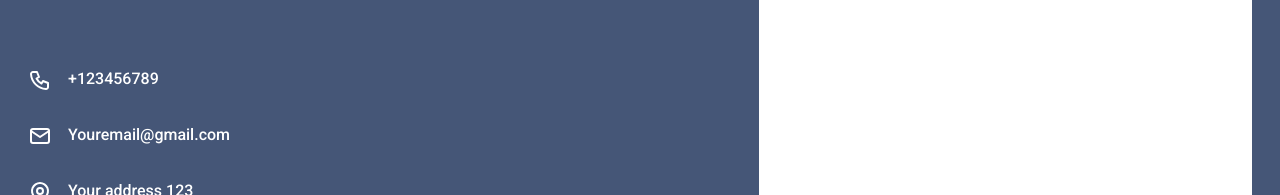
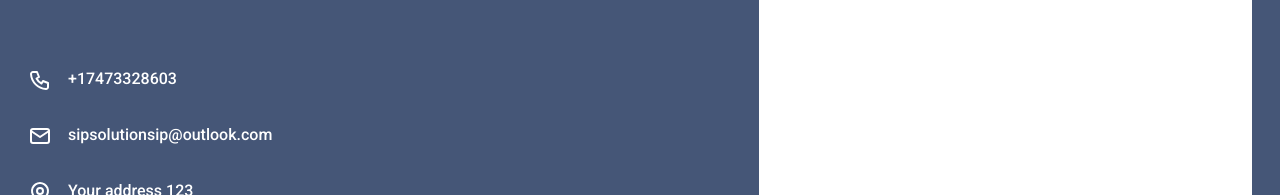
Before and after one commit to sargisshahinyan/sip-solutions, a Next.js app: page /sip in a window 1280 px wide. Shown: the part 1883-2078 px from the top of the page. Built offline with nearby package versions, Linux system fonts and the light colour scheme.

Commit message:
fixing email and tel links

```diff
--- a/src/app/sip/page.tsx
+++ b/src/app/sip/page.tsx
@@ -94,9 +94,9 @@ export default function Home() {
                     src={phoneIcon}
                     alt="phoneIcon"
                   />
-                  <Link className={styles["contacts-section-content__info-contact__link"]} href="/">
-                    +123456789
-                  </Link>
+                  <a className={styles["contacts-section-content__info-contact__link"]} href="tel:+17473328603">
+                    +17473328603
+                  </a>
                 </div>
 
                 <div className={cx("flex-c", "contacts-section-content__info-contact")}>
@@ -105,9 +105,12 @@ export default function Home() {
                     src={mailIcon}
                     alt="mailIcon"
                   />
-                  <Link className={styles["contacts-section-content__info-contact__link"]} href="/">
-                    Youremail@gmail.com
-                  </Link>
+                  <a
+                    className={styles["contacts-section-content__info-contact__link"]}
+                    href="sipsolutionsip@outlook.com"
+                  >
+                    sipsolutionsip@outlook.com
+                  </a>
                 </div>
 
                 <div className={cx("flex-c", "contacts-section-content__info-contact")}>
```
